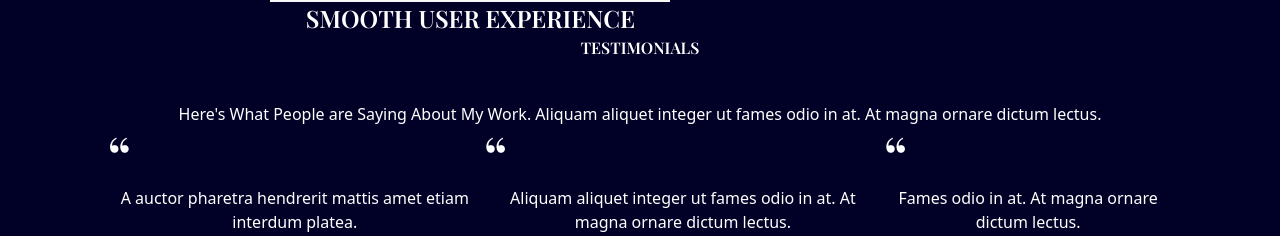
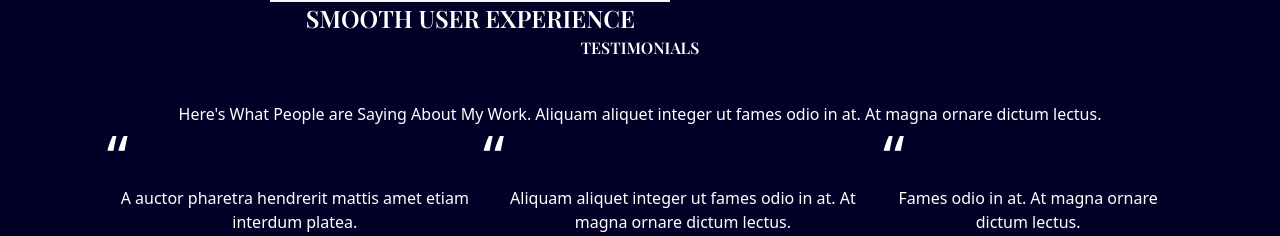
Before and after one commit to Daedalus-Digital/DeployedWindowPain, a React (Vite) app: page / in a window 1280 px wide. Shown: the part 4960-5196 px from the top of the page. Built offline with nearby package versions, Linux system fonts and the light colour scheme; a web font is replaced by a local one.

Commit message:
updated quotes font

```diff
--- a/src/scenes/Testimonials.jsx
+++ b/src/scenes/Testimonials.jsx
@@ -40,7 +40,7 @@ const Testimonials = () => {
             visible: { opacity: 1, scale: 1 },
           }}
         >
-          <p className="font-playfair text-6xl">“</p>
+          <p className="font-sedgwick text-6xl">“</p>
           <p className="text-center text-xl">
             A auctor pharetra hendrerit mattis amet etiam interdum platea.
           </p>
@@ -58,7 +58,7 @@ const Testimonials = () => {
             visible: { opacity: 1, scale: 1 },
           }}
         >
-          <p className="font-playfair text-6xl">“</p>
+          <p className="font-sedgwick text-6xl">“</p>
           <p className="text-center text-xl">
             Aliquam aliquet integer ut fames odio in at. At magna ornare dictum
             lectus.
@@ -77,7 +77,7 @@ const Testimonials = () => {
             visible: { opacity: 1, scale: 1 },
           }}
         >
-          <p className="font-playfair text-6xl">“</p>
+          <p className="font-sedgwick text-6xl">“</p>
           <p className="text-center text-xl">
             Fames odio in at. At magna ornare dictum lectus.
           </p>
```
